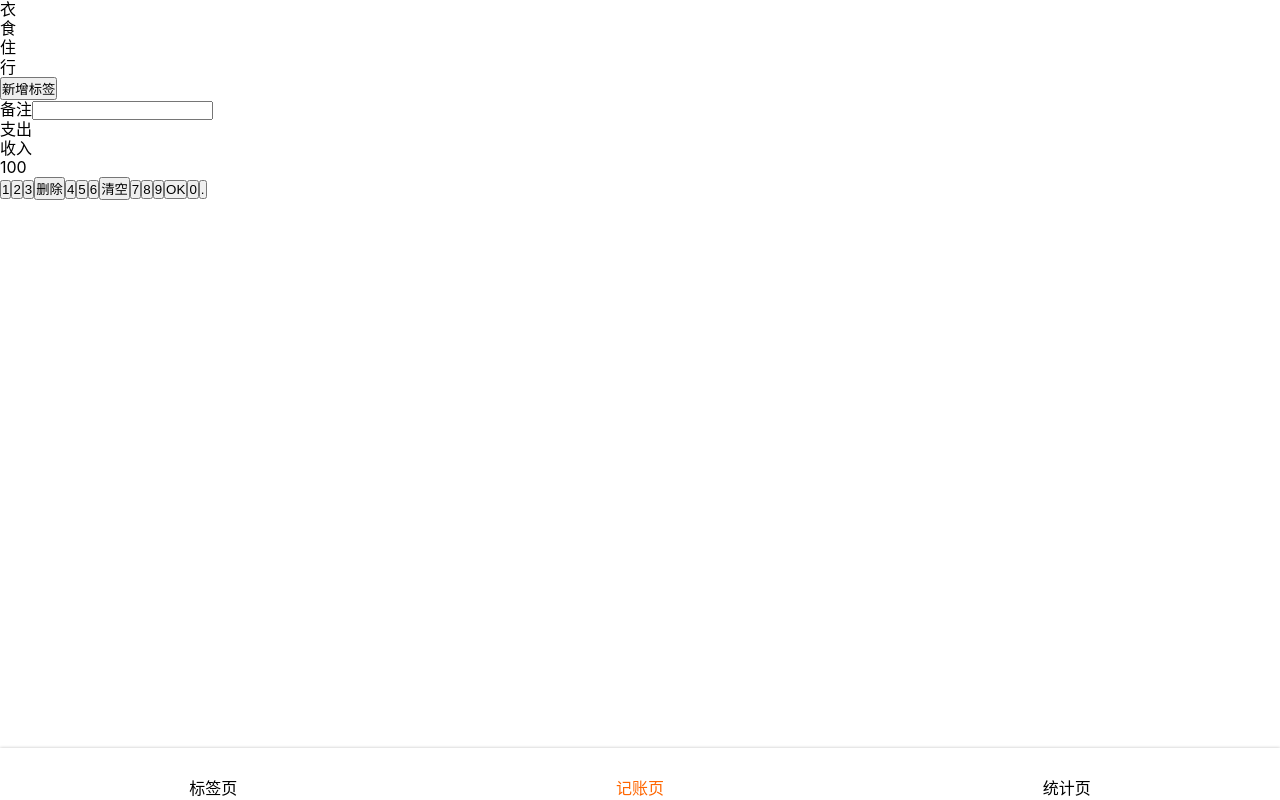
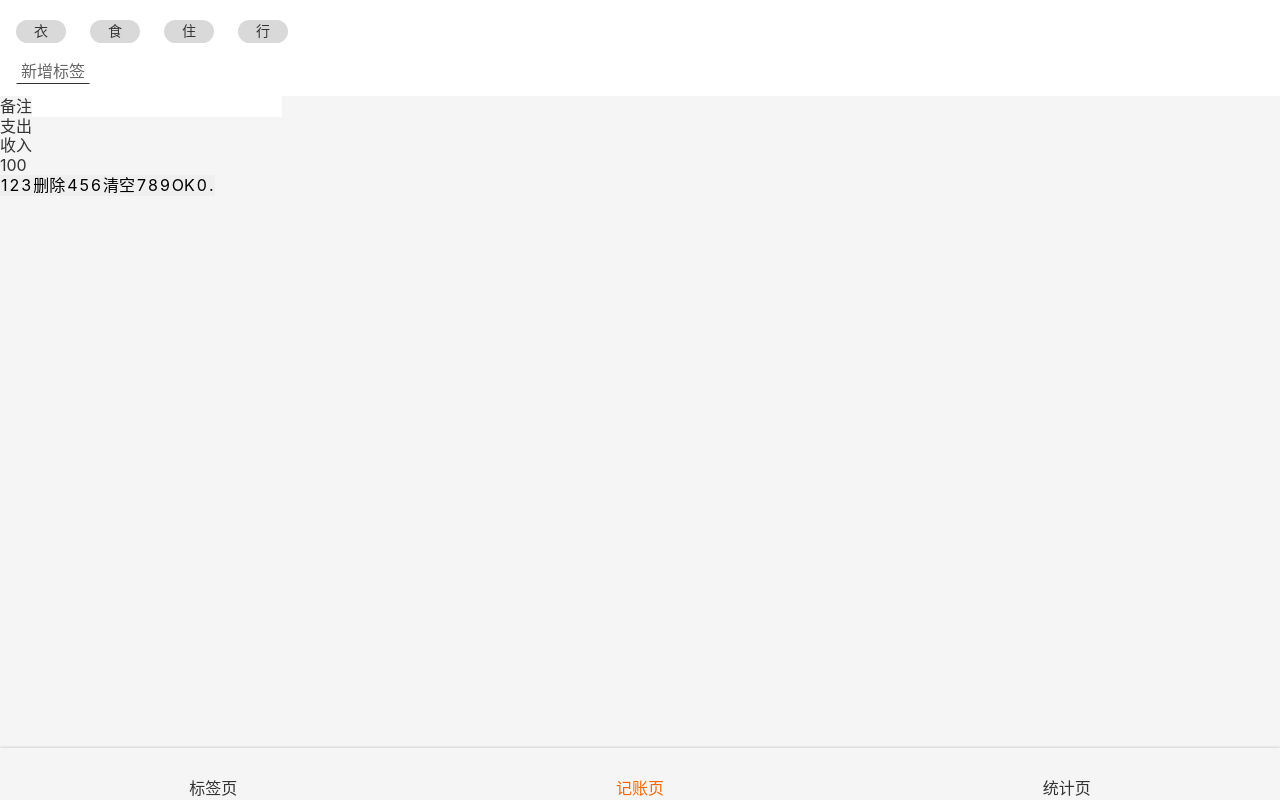
Before and after one commit to xmasuhai/morney-react-yarn-origin, a React app: page /#/money in a window 1280 px wide. Built offline with nearby package versions, Linux system fonts and the light colour scheme.

Commit message:
Money.tsx 之 TagsSection UI 完成

```diff
--- a/src/App.tsx
+++ b/src/App.tsx
@@ -12,10 +12,16 @@ import {Tags} from './views/Tags'
 import {Money} from './views/Money'
 import {Statistics} from './views/Statistics'
 import {NoMatch} from './views/NoMatch'
+import styled from 'styled-components'
+
+const AppWrapper = styled.main`
+  color: #333;
+`
 
 export const App = () => {
   return (
-    <Router>
+    <AppWrapper>
+      <Router>
       <Switch>
         <Route path="/tags">
           <Tags/>
@@ -34,5 +40,6 @@ export const App = () => {
 
       </Switch>
     </Router>
+    </AppWrapper>
   )
 }
--- a/src/assets/style/common/reset.scss
+++ b/src/assets/style/common/reset.scss
@@ -1,6 +1,5 @@
 * {
   box-sizing: border-box;
-  line-height: 1.5;
   margin: 0;
   padding: 0;
 }
@@ -10,26 +9,19 @@
   box-sizing: border-box;
 }
 
-a {
-  color: inherit;
-  text-decoration: none;
-}
+ul,
+ol {list-style: none;}
 
-ul,
-ol {
-  list-style: none;
-}
+a {text-decoration: none; color: inherit;}
 
 button,
 input {
-  border: 0;
+  border: 1px solid transparent;
   border-radius: 0;
   font: inherit;
 }
 
-:focus {
-  outline: none;
-}
+:focus {outline: none;}
 
 h1,
 h2,
--- a/src/index.scss
+++ b/src/index.scss
@@ -1,19 +1,8 @@
 //noinspection CssInvalidAtRule
 @import-normalize;
+@import 'assets/style/common/reset';
 @import 'assets/style/var/var';
 @import 'assets/style/helpers/font';
-
-* {margin: 0; padding: 0;}
-
-* {box-sizing: border-box;}
-
-*::before,
-*::after {box-sizing: border-box;}
-
-ul,
-ol {list-style: none;}
-
-a {text-decoration: none; color: inherit;}
 
 body {
   font-family: $font-hei;
@@ -21,11 +10,10 @@ body {
   -moz-osx-font-smoothing: grayscale;
   font-size: 16px;
   line-height: 1.2;
+  background: #f5f5f5;
 }
 
-code {
-  font-family: $font-code;
-}
+code {font-family: $font-code;}
 
 .icon {
   width: 1em;
--- a/src/views/Money.tsx
+++ b/src/views/Money.tsx
@@ -2,7 +2,32 @@ import React from 'react'
 import {Layout} from '../components/Layout'
 import styled from 'styled-components'
 
-const TagsSection = styled.section``
+const TagsSection = styled.section`
+  background-color: #fff;
+  padding: 12px 16px;
+
+  > ol {
+    margin: 0 -12px;
+
+    > li {
+      background-color: #d9d9d9;
+      border-radius: 18px;
+      display: inline-block;
+      padding: 3px 18px;
+      font-size: 14px;
+      margin: 8px 12px;
+    }
+  }
+
+  > button {
+    background-color: unset;
+    padding: 2px 4px;
+    margin-top: 8px;
+    border-bottom: 1px solid #333;
+    color: #666;
+
+  }
+`
 
 const NotesSection = styled.section``
 
```
